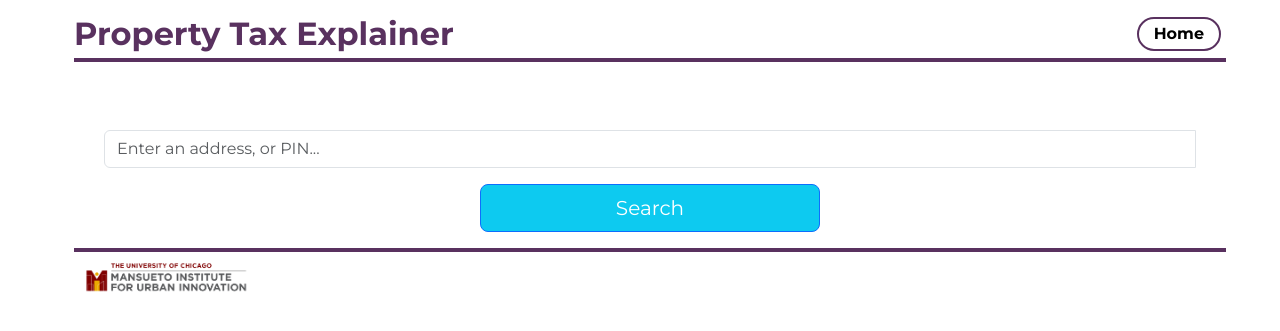
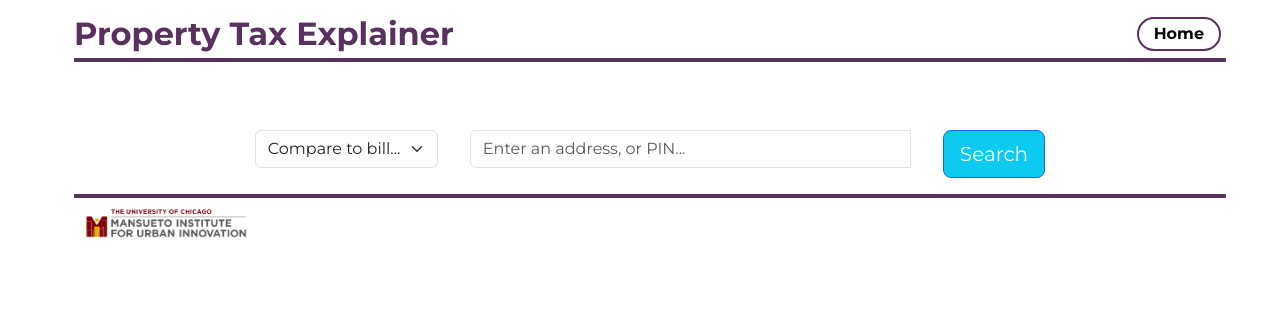
Before and after one commit to divij-sinha/ptax-project-update, a FastAPI app: page / in a window 1280 px wide. Shown: the top 331 px of the page. Run offline with FastAPI, Linux system fonts and the light colour scheme; some web fonts are replaced.

Commit message:
year by year comparison

```diff
--- a/app/assets/index.js
+++ b/app/assets/index.js
@@ -66,6 +66,19 @@ document.addEventListener('DOMContentLoaded', function () {
         }
     });
 
+    document.addEventListener("DOMContentLoaded", function () {
+        const searchCategory = document.getElementById("search_category");
+        const searchCategoryHidden = document.getElementById("search_category_hidden");
+
+        // Set default hidden input value on page load
+        selectElement.value = "one_year"; // Set the default value here
+
+        selectElement.addEventListener('change', function() {
+            if (this.value) {
+                this.querySelector('option[value=""]').disabled = true; // Disable placeholder
+            }
+        });
+    });
 
     searchTermInput.addEventListener('focusout', function () {
         if (!suggestionsDropdown.matches(':hover')) {  // Use matches for modern browsers
--- a/app/main.py
+++ b/app/main.py
@@ -108,11 +108,18 @@ async def search_db(
 
 @app.post("/submit", response_class=RedirectResponse)
 async def handle_pin(
-    request: Request, search_term: str = Form(...), search_term_hidden: str = Form(...)
+    request: Request, search_category: str = Form(...), search_term: str = Form(...), search_term_hidden: str = Form(...)
 ):
     """Handle PIN input and render the QMD file."""
     base_dir = os.path.dirname(__file__)  # Directory of the current script
     qmd_file = os.path.abspath(os.path.join(base_dir, "../ptaxsim_explainer.qmd"))
+
+    if search_category == "three_years":
+        prior_year = 2020
+    elif search_category == "five_years":
+        prior_year = 2018
+    else:
+        prior_year = 2022
 
     if len(search_term) == 14 and search_term.isdigit():
         pin = search_term
@@ -143,6 +150,7 @@ async def handle_pin(
         else:
             # Render the Quarto document with the provided PIN
             print(f"Quarto file path: {qmd_file}")  # Debug: print the path
+            print("prior year", prior_year)
             subprocess.run(
                 [
                     "quarto",
@@ -154,6 +162,10 @@ async def handle_pin(
                     f"{pin}.html",
                     "--output-dir",
                     f"outputs/v{VERSION}",
+                    "--execute-param",
+                    "current_year=2023",
+                    "--execute-param",
+                    f"prior_year={prior_year}",
                     "--execute-param",
                     f"pin_14={pin}",
                 ],
--- a/app/templates/index.html
+++ b/app/templates/index.html
@@ -3,34 +3,41 @@
 {% block content %}
 <div class="container mt-4">
     <div class="tab-content" id="nav-tabContent">
-        <div class="tab-pane fade show active" id="text-search" role="tabpanel" aria-labelledby="text-search-tab"
-            tabindex="0">
+        <div class="tab-pane fade show active" id="text-search" role="tabpanel" aria-labelledby="text-search-tab" tabindex="0">
             <div class="container pt-4">
                 <form method="post" autocomplete="off" action="/submit">
-                    <div class="row justify-content-around mb-3 gap-2">
-                        <div class="input-group">
-                            <input type="text" name="search_term" class="form form-control align-self-end"
-                                id="search_term" placeholder="Enter an address, or PIN...">
-                            <ul class="dropdown-menu" role="menu" id="suggestions_dropdown"></ul>
-                        </div>
-                        <div class="input-group">
-                            <input type="hidden" name="search_term_hidden" class="form form-control align-self-end"
-                                id="search_term_hidden" placeholder="NEVER SEE THIS">
-                        </div>
-                        <div class="row justify-content-center">
-                            <div class="col-md-4">
-                                <button class="btn btn-primary btn-lg btn-block bg-info w-100"
-                                    id="search-button">Search</button>
+                    <div class="row justify-content-center mb-3 gap-2">
+                        <div class="col-auto">
+                            <div class="input-group">
+                                <select name="search_category" id="search_category" class="form-select w-auto" required>
+                                    <option value="" disabled selected>Compare to bill...</option>
+                                    <option value="one_year">1 year ago</option>
+                                    <option value="three_years">3 years ago</option>
+                                    <option value="five_years">5 years ago</option>
+                                </select>
                             </div>
                         </div>
+
+                        <input type="hidden" name="search_category_hidden" id="search_category_hidden">
+
+                        <div class="col-md-5">
+                            <div class="input-group">
+                                <input type="text" name="search_term" class="form-control" id="search_term" placeholder="Enter an address, or PIN...">
+                                <ul class="dropdown-menu" role="menu" id="suggestions_dropdown"></ul>
+                            </div>
+                        </div>
+
+                        <input type="hidden" name="search_term_hidden" id="search_term_hidden">
+
+                        <div class="col-auto">
+                            <button class="btn btn-primary btn-lg bg-info w-100" id="search-button">Search</button>
+                        </div>
                     </div>
-
                 </form>
             </div>
         </div>
     </div>
 </div>
-
 {% endblock %}
 
 {% block script %}
```
Also changed, not shown: 1 other file.
